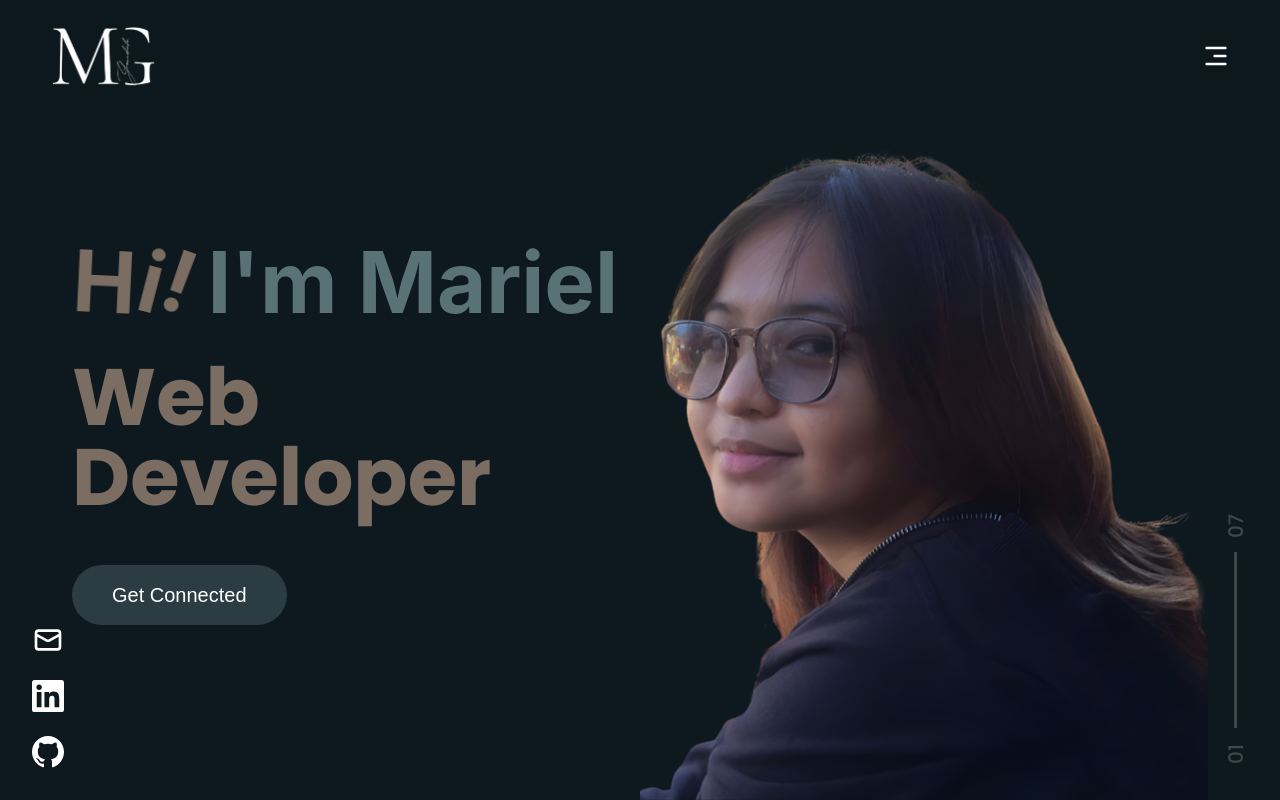
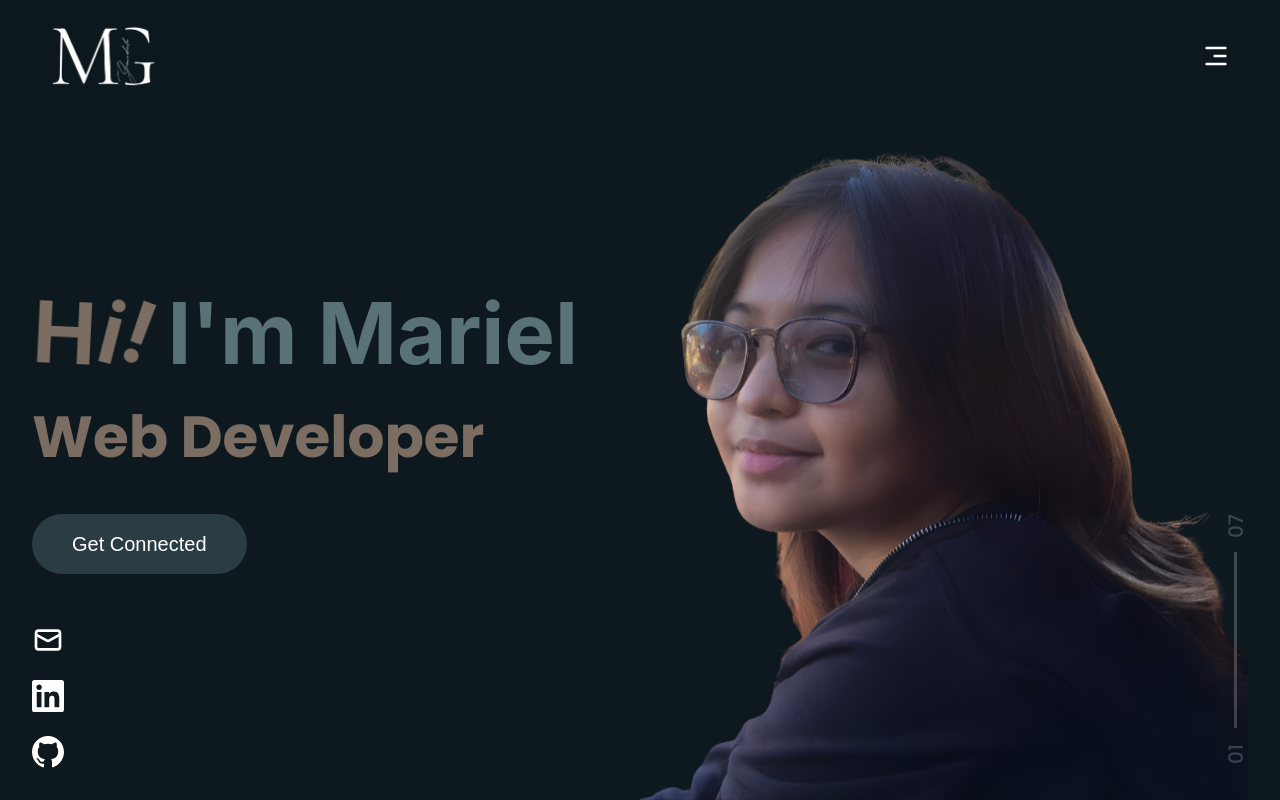
Before and after one commit to marielgenodiala/portfolio-2025, a Next.js app: page / in a window 1280 px wide. Built offline with nearby package versions, Linux system fonts and the light colour scheme; no server answers.

Commit message:
feat: Add new breakpoint for 3xl and enhance responsiveness in Home, Services, and Skills sections with updated layout and heading styles

```diff
--- a/src/components/HomeSection.tsx
+++ b/src/components/HomeSection.tsx
@@ -9,16 +9,16 @@ export default function HomeSection() {
   return (
       <section
         id="home"
-        className="snap-section-home flex items-center px-8 relative overflow-visible"
+        className="snap-section-home flex items-center xl:px-8 relative overflow-visible"
       >
-      <div className="mx-auto px-1 md:px-5 lg:px-10 2xl:px-5 w-full h-full grid grid-cols-1 lg:grid-cols-2 gap-0">
+      <div className="mx-auto px-1 md:px-5 lg:px-0 2xl:px-5 w-full h-full grid grid-cols-1 lg:grid-cols-2 gap-0">
         {/* Left Side - Text Content */}
         <Reveal keyframes={fadeInUp} duration={2000} triggerOnce>
-          <div className="flex flex-col justify-center items-center lg:items-start text-center lg:text-left h-full pt-0 lg:pt-16">
+          <div className="flex flex-col justify-center items-center lg:pl-20 xl:pl-0 lg:items-start text-center lg:text-left h-full pt-0 lg:pt-16">
             <Heading
               type="h1"
               variant="hero"
-              className="mb-2 md:mb-3 lg:mb-8 text-[80px] md:text-[100px] lg:text-[65px] xl:!text-[85px] 2xl:!text-[120px] lg:mt-12 xl:mt-0"
+              className="mb-2 md:mb-3 lg:mb-8 text-[80px] md:text-[100px] lg:text-[65px] xl:!text-[85px] 2xl:!text-[100px] 3xl:!text-[120px] lg:mt-12 xl:mt-0"
             >
               <span className="text-dim-gray">
                 {"Hi!".split("").map((char, index) => (
@@ -34,8 +34,8 @@ export default function HomeSection() {
             </Heading>
             <Heading
               type="h2"
-              variant="section"
-              className="text-dim-gray mb-4 md:mb-5 lg:mb-12 text-[40px] md:text-[80px] lg:text-[45px] xl:text-[58px] 2xl:!text-[110px]  leading-none"
+              variant="heroH2"
+              className="text-dim-gray mb-4 md:mb-5 lg:mb-12 text-[50px] md:!text-[80px] lg:!text-[50px] xl:!text-[58px] 2xl:!text-[80px]  3xl:!text-[110px]  leading-none"
             >
               Web Developer
             </Heading>
--- a/src/components/ServicesSection.tsx
+++ b/src/components/ServicesSection.tsx
@@ -44,7 +44,7 @@ export default function ServicesSection() {
       id="services"
       className="min-h-screen flex justify-center items-center px-4 py-20 snap-section pt-28 pb-12 md:pb-20"
     >
-      <div className="mx-auto px-12 max-w-7xl">
+      <div className="mx-auto px-12 lg:max-w-[900px] xl:max-w-[1200px] 2xl:max-w-7xl">
         <Reveal keyframes={fadeInUp} duration={2000} triggerOnce>
           <div className="text-center md:mb-16  mb-8">
             <Heading
--- a/src/components/SkillsSection.tsx
+++ b/src/components/SkillsSection.tsx
@@ -78,7 +78,7 @@ export default function SkillsSection() {
       id="skills"
       className="min-h-screen flex justify-center items-center px-4 snap-section pt-28 pb-12 md:pb-20"
       >
-        <div className="mx-auto px-12 max-w-7xl">
+        <div className="mx-auto px-12 lg:max-w-[900px] xl:max-w-7xl">
         <Reveal keyframes={fadeInUp} duration={2000} triggerOnce>
           <div className="text-center mb-16">
             <Heading type="h2" variant="section" className="text-white mb-6">
--- a/src/ui/Heading.tsx
+++ b/src/ui/Heading.tsx
@@ -2,7 +2,7 @@ import React from "react";
 
 interface HeadingProps {
   type: "h1" | "h2" | "h3" | "h4" | "h5" | "h6";
-  variant?: "default" | "hero" | "section" | "subtitle" | "card";
+  variant?: "default" | "hero" | "section" | "subtitle" | "card" | "heroH2";
   className?: string;
   children: React.ReactNode;
 }
@@ -19,6 +19,7 @@ const Heading: React.FC<HeadingProps> = ({
     default: "font-heading",
     hero: "text-8xl md:text-9xl lg:text-[12rem] leading-none font-heading",
     section: "font-poppins",
+    heroH2: "text-[40px] md:!text-[80px] lg:!text-[45x] xl:!text-[58px] 2xl:!text-[110px]  leading-none",
     subtitle: "text-2xl md:text-3xl lg:text-4xl font-heading",
     card: "text-xl md:text-2xl   font-heading",
   };
--- a/tailwind.config.mjs
+++ b/tailwind.config.mjs
@@ -30,6 +30,7 @@ export default {
         'lg': '1024px',
         'xl': '1280px',
         '2xl': '1400px',
+        '3xl': '1700px',
       },
     },
   },
```
